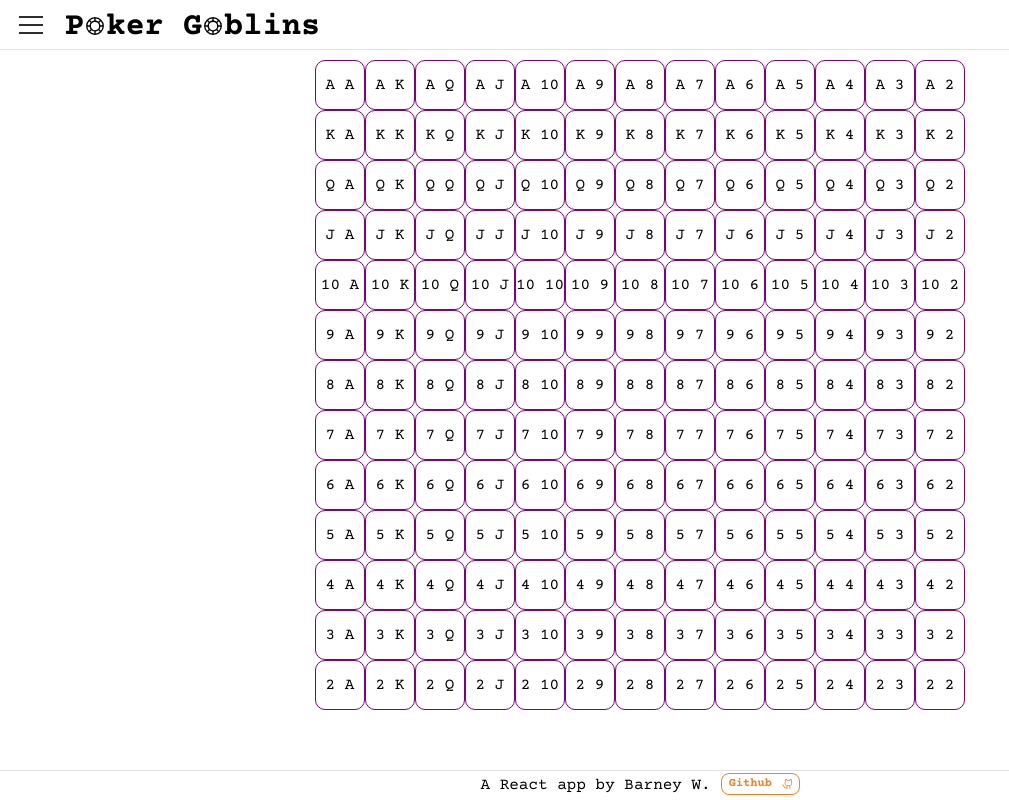
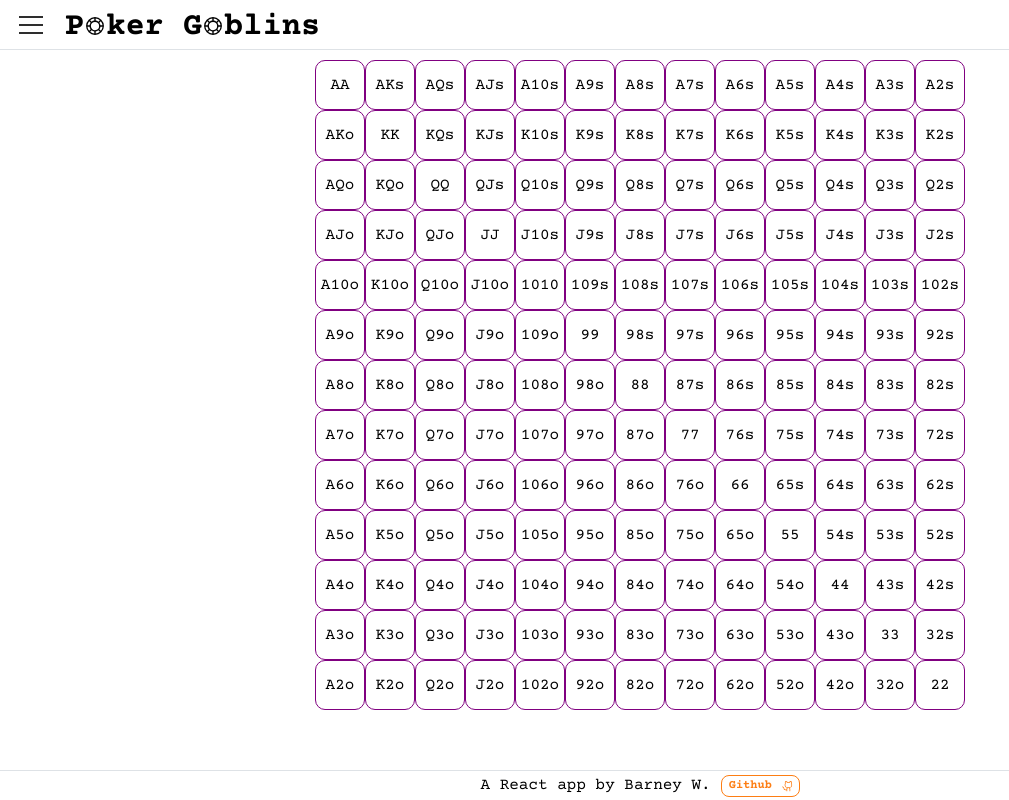
Before and after one commit to barneywhiffin/poker-goblins, a React (Vite) app: page / in a window 1280 px wide. Shown: the whole page, without its empty margins (0-1009 px from the left). Built offline with nearby package versions, Linux system fonts and the light colour scheme; a web font is replaced by a local one.

Commit message:
feat: fill all grid values correctly

```diff
--- a/src/App.tsx
+++ b/src/App.tsx
@@ -63,7 +63,7 @@ function AppContent() {
 				<p>A React app by Barney W.</p>
 				<span style={{width: '10px'}}></span>
 				<Button
-					style={{marginBottom: '3px'}}
+					// style={{marginBottom: '3px'}}
 				    component="a"
       				href="https://github.com/barneywhiffin"
 					size='compact-xs'
--- a/src/containers/vpip-calculator/VpipCalculator.tsx
+++ b/src/containers/vpip-calculator/VpipCalculator.tsx
@@ -1,9 +1,24 @@
 import './vpip-calculator.css';
 import VpipCard from '../../components/vpip-card/VpipCard';
 import { values } from '../../utils/getCardValues';
+import { mapValueToRank } from '../../utils/hand-calcs/sub-utils/mapValues';
 
 const values1 = [...values];
 let values2 = [...values];
+
+function sortValues(val1: string, val2: string) {
+    const rank1 = mapValueToRank(val1);
+    const rank2 = mapValueToRank(val2);
+    if (rank2 > rank1) {
+        return val2 + val1 + 'o';
+    }
+    else if (rank2 < rank1) {
+        return val1 + val2 + 's';
+    }
+    else {
+        return val1 + val2;
+    }
+}
 
 export default function VpipCalculator() {
 
@@ -13,7 +28,8 @@ export default function VpipCalculator() {
     for (let i = 0; i < values1.length; i++) {
         for (let j = 0; j < values2.length; j++) {
             id++;
-            spans.push(<VpipCard key={id} content={`${values1[i]} ${values2[j]}`}/>);
+            spans.push(<VpipCard key={id} content={sortValues(values1[i], values2[j])}/>);
+            // spans.push(<VpipCard key={id} content={`${i} ${j}`}/>);
         }
     }
 
```
